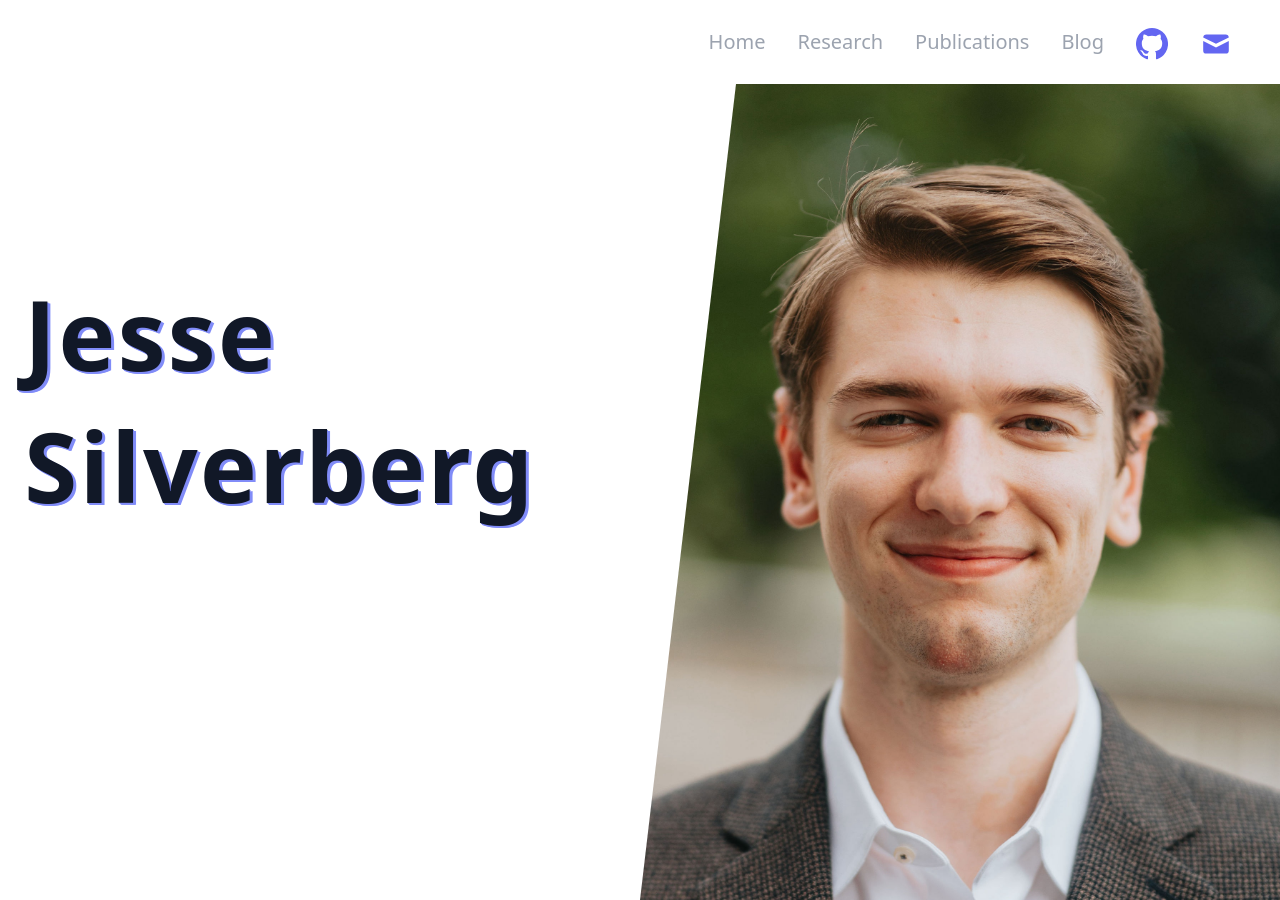
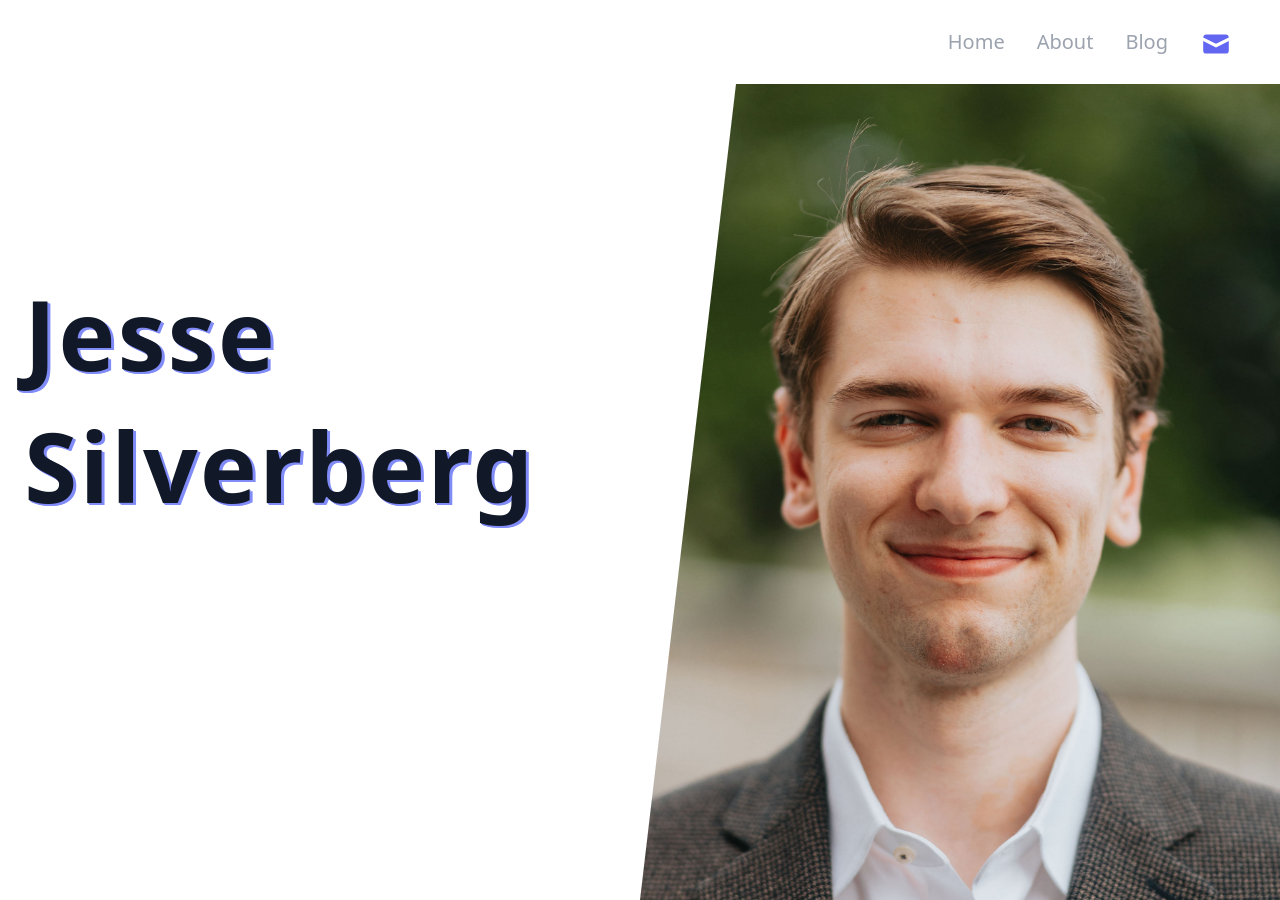
Before and after one commit to JesseSilverberg/jessesilverberg.github.io, a Jekyll site: the page built from index.html, in a window 1280 px wide. Built offline with Jekyll 4.4.1, drawn with Linux system fonts in a browser that asks for light colours; nearby versions of some CDN libraries; some web fonts are replaced.

Commit message:
cleaning a bit

```diff
--- a/_data/navigation.yml
+++ b/_data/navigation.yml
@@ -1,8 +1,6 @@
 - name: Home
   link: /
-- name: Research
-  link: /research/
-- name: Publications
-  link: /publications/
+- name: About
+  link: /about/
 - name: Blog
   link: /blog/
--- a/_layouts/default.html
+++ b/_layouts/default.html
@@ -71,7 +71,7 @@
             class="{% if page.url == item.link %}active{% endif %} text-lg lg:text-xl ml-8 font-medium text-gray-400 hover:text-gray-900 dark:hover:text-gray-200 transition duration-150 ease-in-out">{{
             item.name }} </a>
           {% endfor %}
-          <a href="https://github.com/jessesilverberg" target="_blank" rel="noopener"
+          <!-- <a href="https://github.com/jessesilverberg" target="_blank" rel="noopener"
             class="text-xl ml-8 font-medium text-indigo-500 hover:text-indigo-700 transition duration-150 ease-in-out">
             <svg class="fill-current h-8" xmlns="http://www.w3.org/2000/svg" viewBox="0 0 20 20">
               <title>GitHub</title>
@@ -79,7 +79,7 @@
                 d="M10 0a10 10 0 0 0-3.16 19.49c.5.1.68-.22.68-.48l-.01-1.7c-2.78.6-3.37-1.34-3.37-1.34-.46-1.16-1.11-1.47-1.11-1.47-.9-.62.07-.6.07-.6 1 .07 1.53 1.03 1.53 1.03.9 1.52 2.34 1.08 2.91.83.1-.65.35-1.09.63-1.34-2.22-.25-4.55-1.11-4.55-4.94 0-1.1.39-1.99 1.03-2.69a3.6 3.6 0 0 1 .1-2.64s.84-.27 2.75 1.02a9.58 9.58 0 0 1 5 0c1.91-1.3 2.75-1.02 2.75-1.02.55 1.37.2 2.4.1 2.64.64.7 1.03 1.6 1.03 2.69 0 3.84-2.34 4.68-4.57 4.93.36.31.68.92.68 1.85l-.01 2.75c0 .26.18.58.69.48A10 10 0 0 0 10 0">
               </path>
             </svg>
-          </a>
+          </a> -->
           <a href="mailto:jesse@jessesilverberg.com"
             class="text-xl ml-8 font-medium text-indigo-500 hover:text-indigo-700 transition duration-150 ease-in-out">
             <svg class="h-8" xmlns="http://www.w3.org/2000/svg" viewBox="0 0 20 20" fill="currentColor">
@@ -120,7 +120,7 @@
             {% endfor %}
           </div>
           <div class="flex justify-center w-full px-5 py-3 text-center text-xl">
-            <a href="https://github.com/jessesilverberg" target="_blank" rel="noopener"
+            <!-- <a href="https://github.com/jessesilverberg" target="_blank" rel="noopener"
               class="px-3 font-medium text-indigo-500 hover:text-indigo-700 focus:outline-none focus:text-indigo-700 transition duration-150 ease-in-out"
               role="menuitem">
               <svg class="fill-current h-8" xmlns="http://www.w3.org/2000/svg" viewBox="0 0 20 20">
@@ -129,7 +129,7 @@
                   d="M10 0a10 10 0 0 0-3.16 19.49c.5.1.68-.22.68-.48l-.01-1.7c-2.78.6-3.37-1.34-3.37-1.34-.46-1.16-1.11-1.47-1.11-1.47-.9-.62.07-.6.07-.6 1 .07 1.53 1.03 1.53 1.03.9 1.52 2.34 1.08 2.91.83.1-.65.35-1.09.63-1.34-2.22-.25-4.55-1.11-4.55-4.94 0-1.1.39-1.99 1.03-2.69a3.6 3.6 0 0 1 .1-2.64s.84-.27 2.75 1.02a9.58 9.58 0 0 1 5 0c1.91-1.3 2.75-1.02 2.75-1.02.55 1.37.2 2.4.1 2.64.64.7 1.03 1.6 1.03 2.69 0 3.84-2.34 4.68-4.57 4.93.36.31.68.92.68 1.85l-.01 2.75c0 .26.18.58.69.48A10 10 0 0 0 10 0">
                 </path>
               </svg>
-            </a>
+            </a> -->
             <a href="mailto:jesse@jessesilverberg.com"
               class="px-3 font-medium text-indigo-500 hover:text-indigo-700 focus:outline-none focus:text-indigo-700 transition duration-150 ease-in-out"
               role="menuitem">
```
Also changed, not shown: about.html (added, +18 -0 lines).
